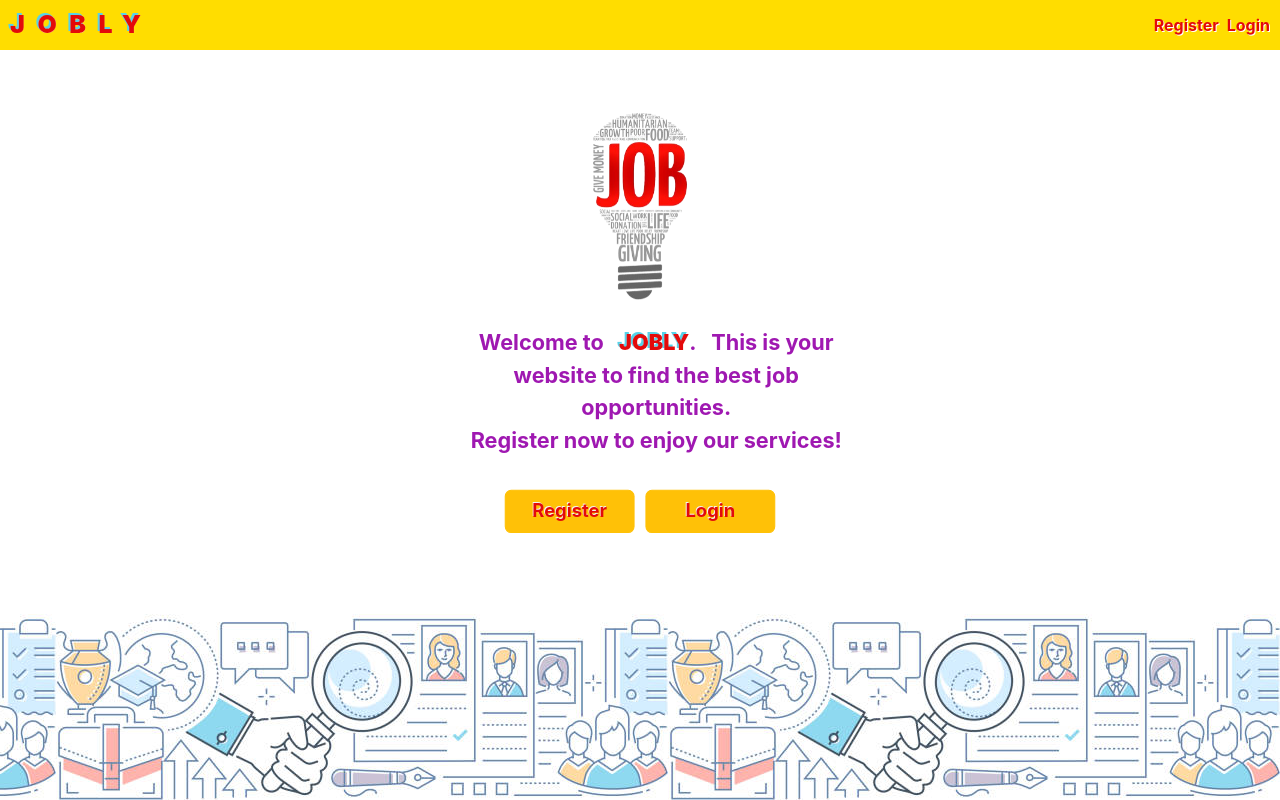
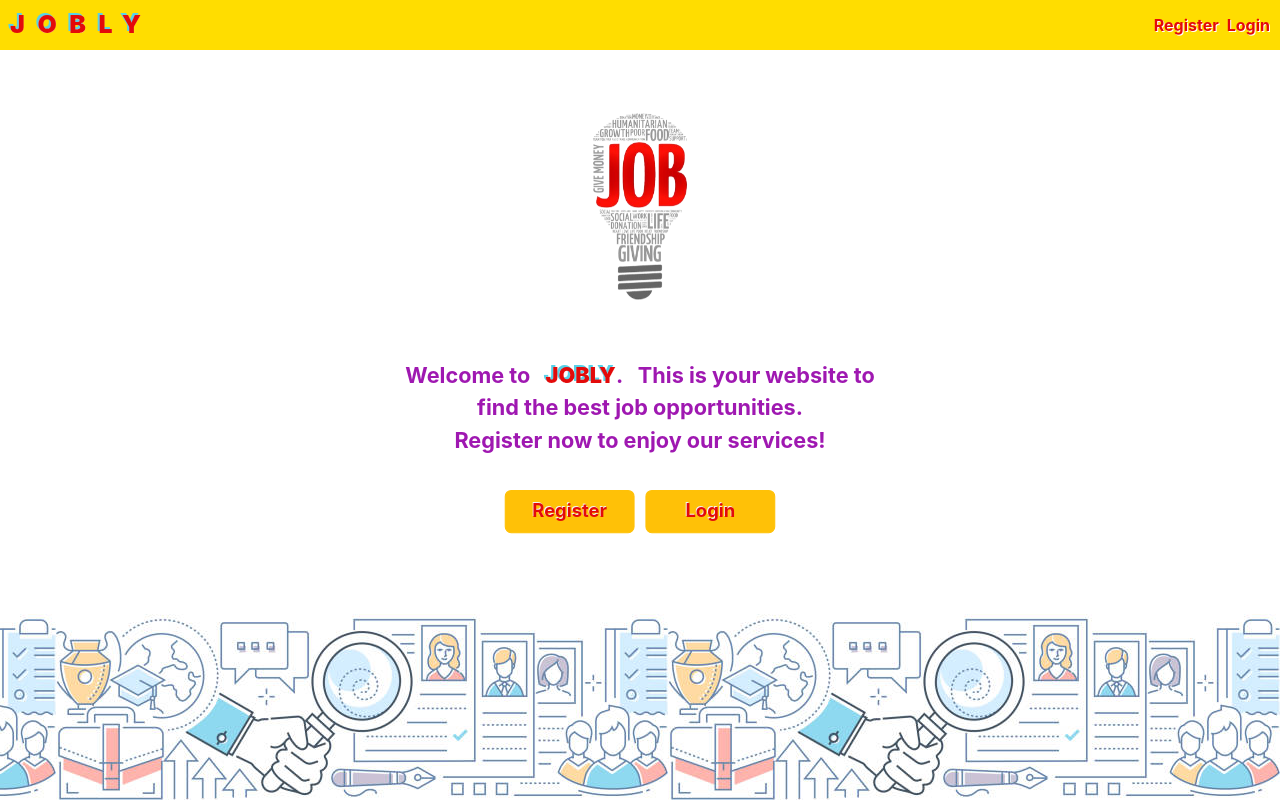
Before and after one commit to fliperamos88/GetAJobly, a React (Create React App) app in the folder client/: page / in a window 1280 px wide. Built offline with nearby package versions, Linux system fonts and the light colour scheme; no server answers; the HTML template or start-up script is replaced by a standard one.

Commit message:
Update App.css

```diff
--- a/client/src/CSS/App.css
+++ b/client/src/CSS/App.css
@@ -55,8 +55,8 @@ code {
 }
 
 .home-container-general {
-  width: 550px;
-  height: 380px;
+  width: 45%;
+  height: auto;
   top: 50%;
   display: flex;
   flex-direction: column;
@@ -86,8 +86,8 @@ code {
 }
 
 .home-welcome-container {
-  padding: 5px 70px 5px 100px;
-  margin-top: 50px;
+  padding: 5px 70px 5px 70px;
+  margin-top: 10vh;
 }
 
 .jobly-description-container {
```
